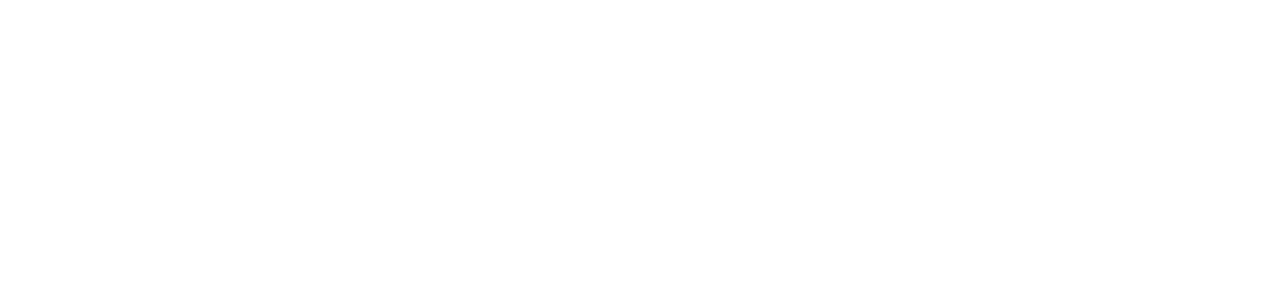
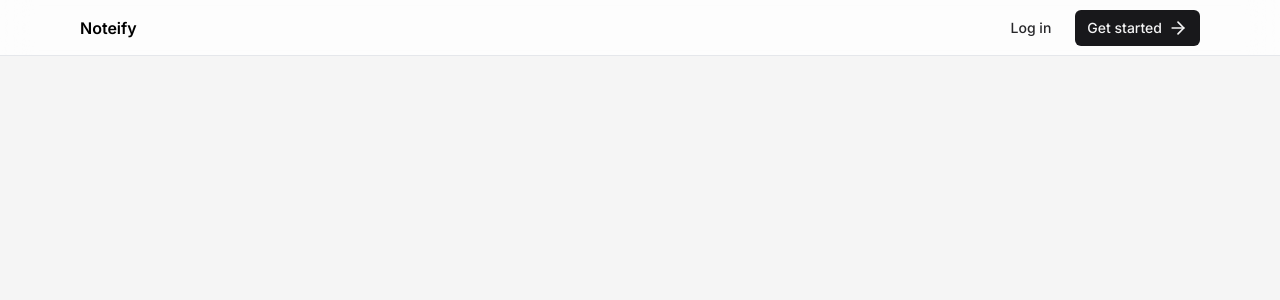
Before and after one commit to P4vell/noteify, a Next.js app: page / in a window 1280 px wide. Shown: the top 300 px of the page. Built offline with nearby package versions, Linux system fonts and the light colour scheme.

Commit message:
feat: add navbar

```diff
--- a/src/app/layout.tsx
+++ b/src/app/layout.tsx
@@ -1,6 +1,8 @@
 import { ReactNode } from "react";
 import { Metadata } from "next";
+import { Navbar } from "@/components/navbar/Navbar";
 import { Inter } from "next/font/google";
+import { cn } from "@/lib/utils";
 import "./globals.css";
 
 const font = Inter({ subsets: ["latin"] });
@@ -13,7 +15,10 @@
 const RootLayout = ({ children }: { children: ReactNode }) => {
   return (
     <html lang="en">
-      <body className={font.className}>{children}</body>
+      <body className={cn("bg-neutral-100", font.className)}>
+        <Navbar />
+        {children}
+      </body>
     </html>
   );
 };
--- /dev/null
+++ b/src/components/navbar/Navbar.tsx
@@ -0,0 +1,33 @@
+import { buttonVariants } from "../ui/Button";
+import { ArrowRight } from "lucide-react";
+import { Container } from "../shared/Container";
+import { cn } from "@/lib/utils";
+import Link from "next/link";
+
+export const Navbar = () => {
+  return (
+    <nav className="h-14 sticky top-0 inset-x-0 bg-white/75 border-b border-gray-200 backdrop-blur-lg transition-all z-10">
+      <Container className="h-full flex justify-between items-center">
+        <Link href="/" className="font-semibold">
+          Noteify
+        </Link>
+
+        <div className="flex items-center gap-3">
+          <Link
+            href="/login"
+            className={cn(buttonVariants({ variant: "ghost", size: "sm" }))}
+          >
+            Log in
+          </Link>
+          <Link
+            href="/dashboard"
+            className={cn(buttonVariants({ size: "sm" }))}
+          >
+            <span>Get started</span>
+            <ArrowRight className="w-5 h-5 ml-1.5" />
+          </Link>
+        </div>
+      </Container>
+    </nav>
+  );
+};
--- /dev/null
+++ b/src/components/shared/Container.tsx
@@ -0,0 +1,20 @@
+import { ReactNode } from "react";
+import { cn } from "@/lib/utils";
+
+type ContainerProps = {
+  children: ReactNode;
+  className?: string;
+};
+
+export const Container = ({ children, className }: ContainerProps) => {
+  return (
+    <div
+      className={cn(
+        "w-full max-w-screen-xl px-2.5 mx-auto md:px-20",
+        className
+      )}
+    >
+      {children}
+    </div>
+  );
+};
```
